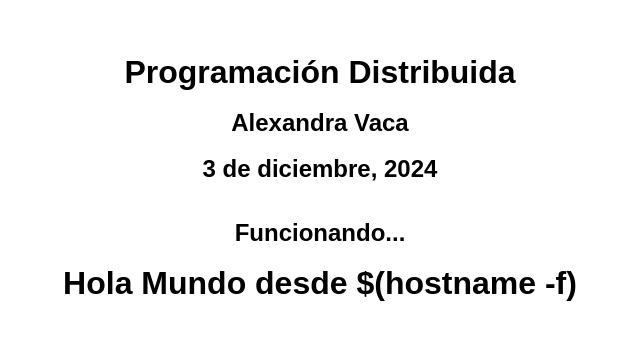
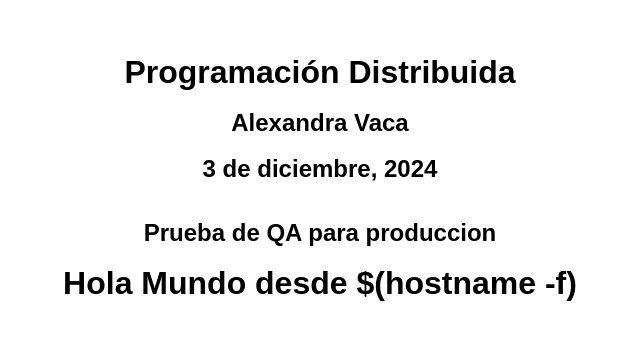
Before and after one commit to alwxav98/Practice-LB, a plain HTML site: page index.html in a window 1280 px wide. Shown: the part 222-562 px from the top of the page, without its empty margins (320-960 px from the left). Drawn offline with Linux system fonts and the light colour scheme.

Commit message:
Changed a code line

```diff
--- a/index.html
+++ b/index.html
@@ -27,7 +27,7 @@
     <h2>3 de diciembre, 2024</h2>
     <br>
     <br>
-    <h2>Funcionando...</h2>
+    <h2>Prueba de QA para produccion</h2>
     <br>
     <h1>Hola Mundo desde $(hostname -f)</h1
 </body>
```
